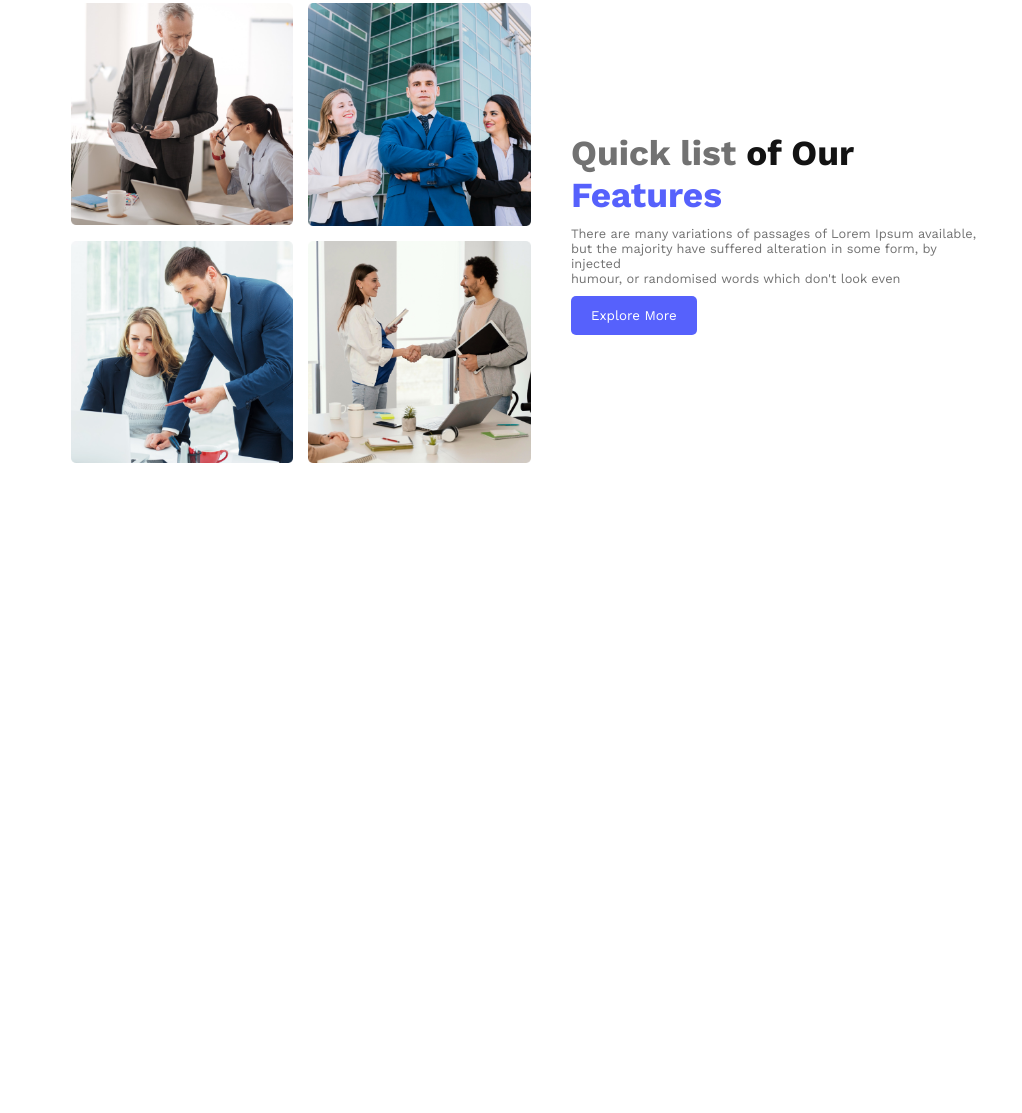
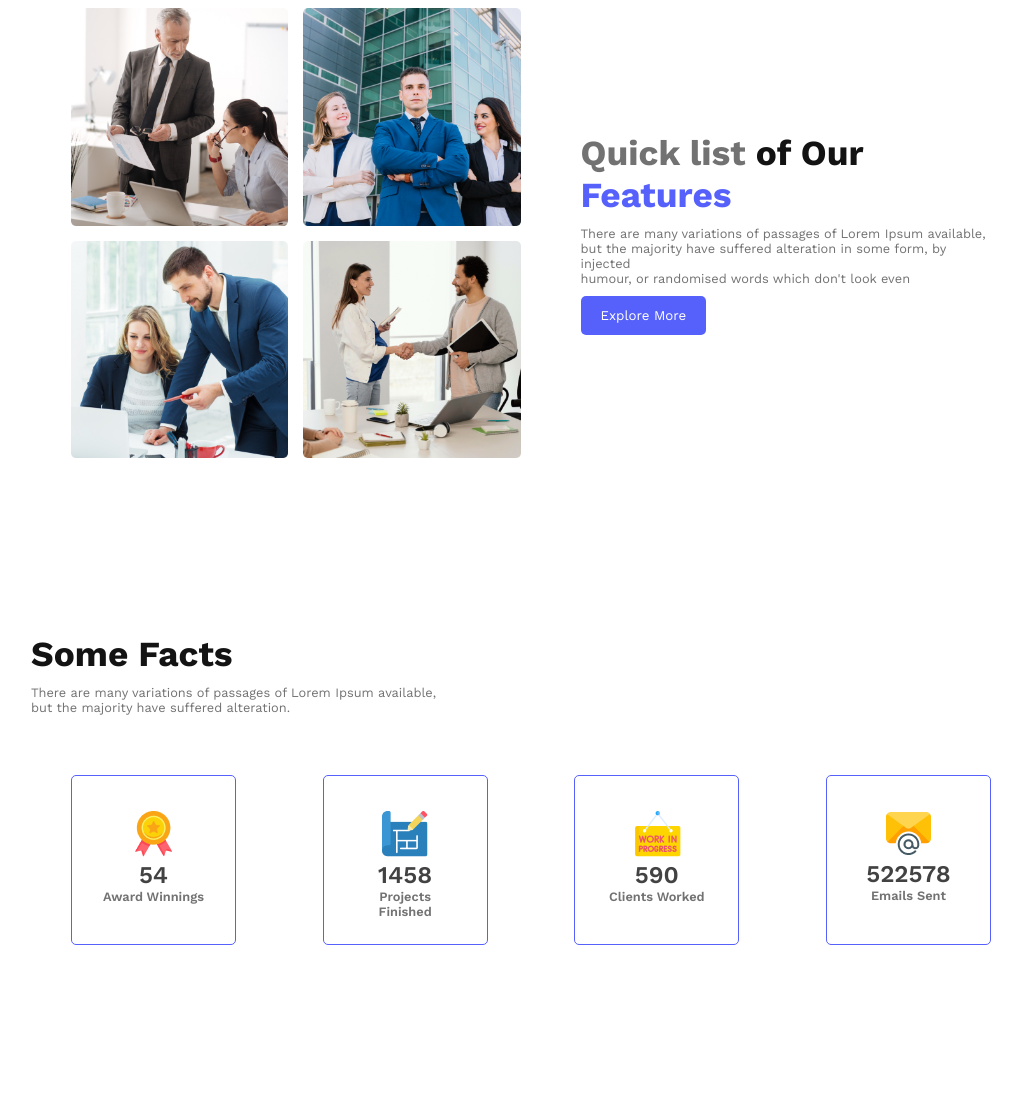
Before and after one commit to SajeedAninda/G3-Architect-Website-Sajeed, a plain HTML site: page index.html in a window 1280 px wide. Shown: the part 1207-2320 px from the top of the page, without its empty margins (109-1131 px from the left). Before the commit the page ends 1840 px from the top, so only its background shows below. Drawn offline with nearby package versions, Linux system fonts and the light colour scheme.

Commit message:
Commit after facts section

```diff
--- a/index.html
+++ b/index.html
@@ -57,8 +57,49 @@
                 </div>
                 <div class="quick-list-infos">
                     <h1><span class="grey">Quick list</span> of Our<br> <span class="blue">Features</span></h1>
-                    <p>There are many variations of passages of Lorem Ipsum available, <br> but the majority have suffered alteration in some form, by injected <br> humour, or randomised words which don't look even</p>
+                    <p>There are many variations of passages of Lorem Ipsum available, <br> but the majority have
+                        suffered alteration in some form, by injected <br> humour, or randomised words which don't look
+                        even</p>
                     <button>Explore More</button>
+                </div>
+            </div>
+        </section>
+
+        <!-- FEATURES SECTION  -->
+        <section>
+
+        </section>
+
+        <!-- FACTS SECTION  -->
+        <section>
+            <div class="facts-section-container">
+                <div class="facts-description">
+                    <h1>Some Facts</h1>
+                    <p>There are many variations of passages of Lorem Ipsum available, <br> but the majority have
+                        suffered
+                        alteration.</p>
+                </div>
+                <div class="facts-boxes">
+                    <div class="box-1 box">
+                        <img src="images/icons/ribon.png" alt="">
+                        <h3>54</h3>
+                        <h5>Award Winnings</h5>
+                    </div>
+                    <div class="box-2 box">
+                        <img src="images/icons/projects.png" alt="">
+                        <h3>1458</h3>
+                        <h5>Projects Finished</h5>
+                    </div>
+                    <div class="box-3 box">
+                        <img src="images/icons/customers.png" alt="">
+                        <h3>590</h3>
+                        <h5>Clients Worked</h5>
+                    </div>
+                    <div class="box-4 box">
+                        <img src="images/icons/email.png" alt="">
+                        <h3>522578</h3>
+                        <h5>Emails Sent</h5>
+                    </div>
                 </div>
             </div>
         </section>
--- a/styles/style.css
+++ b/styles/style.css
@@ -46,27 +46,33 @@ header {
 }
 
 .navbar ul li a:hover {
-    color: black;
+    color: #5661fc;
+    transition: 0.2s;
 }
+
 /* BANNER SECTION  */
-.banner-section{
+.banner-section {
     padding: 30px 140px 20px 140px;
 }
-.banner-infos{
+
+.banner-infos {
     text-align: center;
     margin-bottom: 20px;
 }
-.banner-infos h1{
+
+.banner-infos h1 {
     font-size: 2.2rem;
     color: #131313;
     margin-bottom: 10px;
 }
-.banner-infos p{
+
+.banner-infos p {
     font-size: 0.8rem;
     color: #727272;
     margin-bottom: 10px;
 }
-.banner-infos button{
+
+.banner-infos button {
     padding: 12px 20px;
     background-color: #5661fc;
     border: none;
@@ -74,42 +80,54 @@ header {
     color: white;
     cursor: pointer;
 }
-.banner-infos button:hover{
+
+.banner-infos button:hover {
     background-color: #979dfc;
     transition: 0.2s;
 }
-.banner-image img{
+
+.banner-image img {
     width: 100%;
 }
+
 /* QUICK LIST SECTION  */
-.quick-list-section{
+.quick-list-section {
     height: 100vh;
     padding: 40px 180px;
     display: flex;
     justify-content: center;
     align-items: center;
-    gap: 40px;
+    gap: 60px;
 }
-.quick-list-images{
+
+.quick-list-images {
     width: 50%;
     display: grid;
-    grid-template-columns: repeat(2,1fr);
+    grid-template-columns: repeat(2, 1fr);
     gap: 15px;
 }
-.quick-list-images img{
+
+.quick-list-images img {
     width: 100%;
 }
-.quick-list-infos h1{
+.quick-list-images img:hover{
+    opacity: 0.6;
+    transition: 0.2s;
+}
+
+.quick-list-infos h1 {
     font-size: 2.2rem;
     color: #131313;
     margin-bottom: 10px;
 }
-.quick-list-infos p{
+
+.quick-list-infos p {
     font-size: 0.8rem;
     color: #727272;
     margin-bottom: 10px;
 }
-.quick-list-infos button{
+
+.quick-list-infos button {
     padding: 12px 20px;
     background-color: #5661fc;
     border: none;
@@ -117,13 +135,62 @@ header {
     color: white;
     cursor: pointer;
 }
-.quick-list-infos button:hover{
+
+.quick-list-infos button:hover {
     background-color: #979dfc;
     transition: 0.2s;
 }
-.grey{
+
+.grey {
     color: #727272;
 }
-.blue{
+
+.blue {
     color: #5661fc;
 }
+
+/* FACTS SECTION  */
+.facts-section-container{
+    height: 60vh;
+}
+.facts-description{
+    padding: 0px 140px 30px 140px;
+}
+.facts-description > h1{
+    font-size: 2.2rem;
+    color: #131313;
+    margin-bottom: 10px;
+}
+.facts-description > p{
+    font-size: 0.8rem;
+    color: #727272;
+    margin-bottom: 10px;
+}
+.facts-boxes{
+    padding: 20px 180px;
+    display: flex;
+    justify-content: space-between;
+    align-items: center;
+}
+.box{
+    height: 170px;
+    width: 165px;
+    padding: 35px 30px;
+    border: 1px solid #5661fc;
+    border-radius: 5px;
+    text-align: center;
+}
+.box:hover{
+    background-color: rgb(235, 230, 230);
+    transition: 0.2s;
+}
+.box h3{
+    font-size: 1.5rem;
+    color: #424242;
+    font-weight: 600;
+}
+.box h5{
+    font-size: 0.8rem;
+    color: #727272;
+    font-weight: 600;
+}
```
